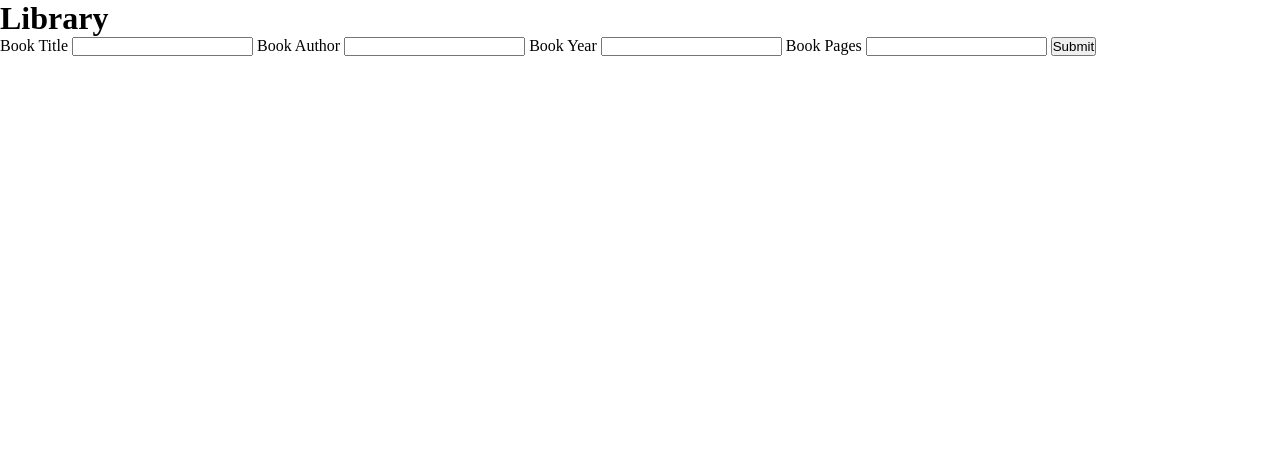
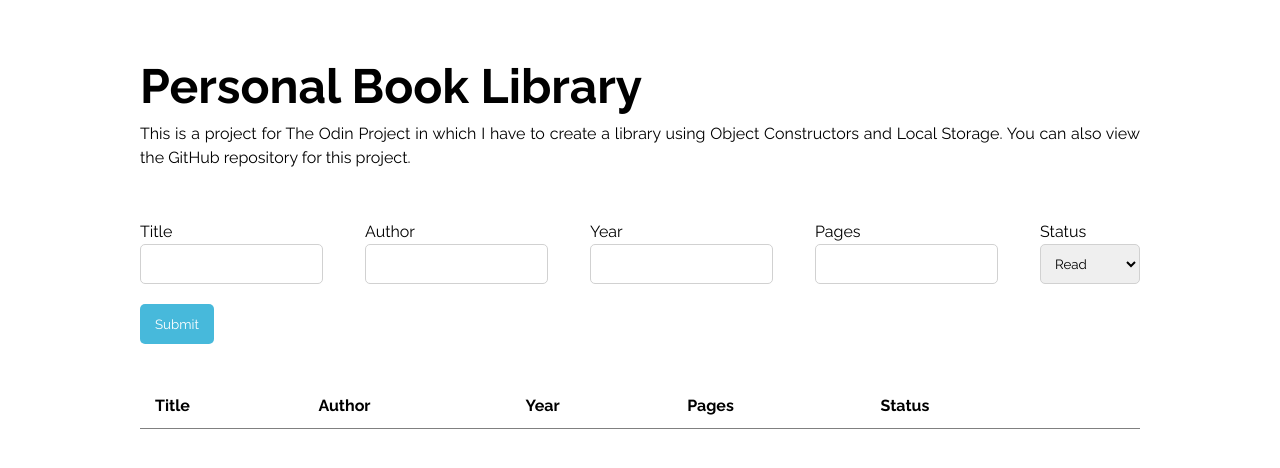
Before and after one commit to RizkiLaksanaPutra/Library, a plain HTML site: page index.html in a window 1280 px wide. Drawn offline with Linux system fonts and the light colour scheme; a script that the page names is missing.

Commit message:
Revamp user interfaces

```diff
--- a/index.html
+++ b/index.html
@@ -1,28 +1,68 @@
 <!DOCTYPE html>
 <html lang="en">
   <head>
-  <meta charset="UTF-8">
-  <meta name="viewport" content="width=device-width, initial-scale=1.0">
+    <meta charset="UTF-8" />
+    <meta name="viewport" content="width=device-width, initial-scale=1.0" />
     <title>Library</title>
-  <link rel="stylesheet" href="style.css">
+    <link rel="stylesheet" href="style.css" />
   </head>
   <body>
     <header>
-    <h1>Library</h1>
+      <h1>Personal Book Library</h1>
+      <p>
+        This is a project for The Odin Project in which I have to create a
+        library using Object Constructors and Local Storage. You can also view
+        the GitHub repository for this project.
+      </p>
     </header>
     <main>
-    <form>
-      <label for="title">Book Title</label>
-      <input type="text" name="title" id="title">
-      <label for="author">Book Author</label>
-      <input type="text" name="author" id="author">
-      <label for="year">Book Year</label>
-      <input type="text" name="year" id="year">
-      <label for="pages">Book Pages</label>
-      <input type="text" name="pages" id="pages">
-      <button id="submitButton">Submit</button>
+      <form id="book-form">
+        <div>
+          <label for="title">Title</label>
+          <input type="text" name="title" id="title" required/>
+        </div>
+        <div>
+          <label for="author">Author</label>
+          <input type="text" name="author" id="author" required/>
+        </div>
+        <div>
+          <label for="year">Year</label>
+          <input type="number" name="year" id="year" required/>
+        </div>
+        <div>
+          <label for="pages">Pages</label>
+          <input type="number" name="pages" id="pages" required/>
+        </div>
+        <div>
+          <label for="status">Status</label>
+          <select name="status" id="status">
+            <option value="Read">Read</option>
+            <option value="Not read">Not Read</option>
+          </select>
+        </div>
       </form>
-    <p id="contoh"></p>
+      <input
+        type="submit"
+        form="book-form"
+        name="submit"
+        id="submit"
+        value="Submit"
+      />
+      <div>
+        <table>
+          <thead>
+            <tr>
+              <th>Title</th>
+              <th>Author</th>
+              <th>Year</th>
+              <th>Pages</th>
+              <th>Status</th>
+              <th></th>
+            </tr>
+          </thead>
+          <tbody id="book-table"></tbody>
+        </table>
+      </div>
     </main>
     <footer></footer>
     <script src="main.js"></script>
--- a/main.js
+++ /dev/null
@@ -1,26 +0,0 @@
-const bookTitle = document.getElementById("title");
-const bookAuthor = document.getElementById("author");
-const bookYear = document.getElementById("year");
-const bookPages = document.getElementById("pages");
-const submitButton = document.getElementById("submitButton");
-const contoh = document.getElementById("contoh");
-
-let myLibrary = [];
-
-function Book(title, author, year, pages) {
-  this.title = title;
-  this.author = author;
-  this.year = year;
-  this.pages = pages;
-}
-
-submitButton.addEventListener("click", (e) => {
-  e.preventDefault();
-  myLibrary = [
-    bookTitle.value,
-    bookAuthor.value,
-    bookYear.value,
-    bookPages.value,
-  ];
-  contoh.textContent = myLibrary;
-});
--- a/style.css
+++ b/style.css
@@ -1,5 +1,93 @@
+@import url('https://fonts.googleapis.com/css2?family=Raleway:ital,wght@0,100..900;1,100..900&display=swap');
+
 * {
   padding: 0;
   margin: 0;
   box-sizing: border-box;
+  font-family: "Raleway", sans-serif;
 }
+
+body {
+  line-height: 1.5;
+  max-width: 1000px;
+  margin: 0 auto;
+}
+
+header {
+  margin: 50px 0;
+  text-align: justify;
+}
+
+h1 {
+  font-size: 3.0rem;
+}
+
+form {
+  display: flex;
+  justify-content: space-between;
+  margin-bottom: 20px;
+}
+
+input {
+  display: flex;
+  flex-direction: column;
+  height: 40px;
+  padding: 5px 15px;
+  border: 1px solid #d1d1d1;
+  border-radius: 5px;
+  box-shadow: none;
+}
+
+select {
+  display: flex;
+  align-items: center;
+  height: 40px;
+  padding: 5px 10px;
+  border: 1px solid #d1d1d1;
+  border-radius: 5px;
+  box-shadow: none;
+}
+
+#submit {
+  background-color: #47b9db;
+  color: white;
+  border: none;
+  cursor: pointer;
+}
+
+#submit:hover {
+  background-color: #29b3dd;
+}
+
+table {
+  margin-top: 40px;
+  width: 100%;
+  text-align: left;
+  border-collapse: collapse;
+}
+
+th, td {
+  border-bottom: 1px solid grey;
+  text-align: left;
+  padding: 10px 15px;
+}
+
+.status-button {
+  padding: 10px 20px;
+  cursor: pointer;
+  border-radius: 5px;
+  border: 1px solid grey;
+}
+
+.delete-button {
+  padding: 10px 20px;
+  cursor: pointer;
+  background-color: #e41a67;
+  color: white;
+  border: none;
+  border-radius: 5px;
+}
+
+.delete-button:hover {
+  background-color: #a31049;
+}
```
Lines whose indentation alone changed are shown as unchanged.
